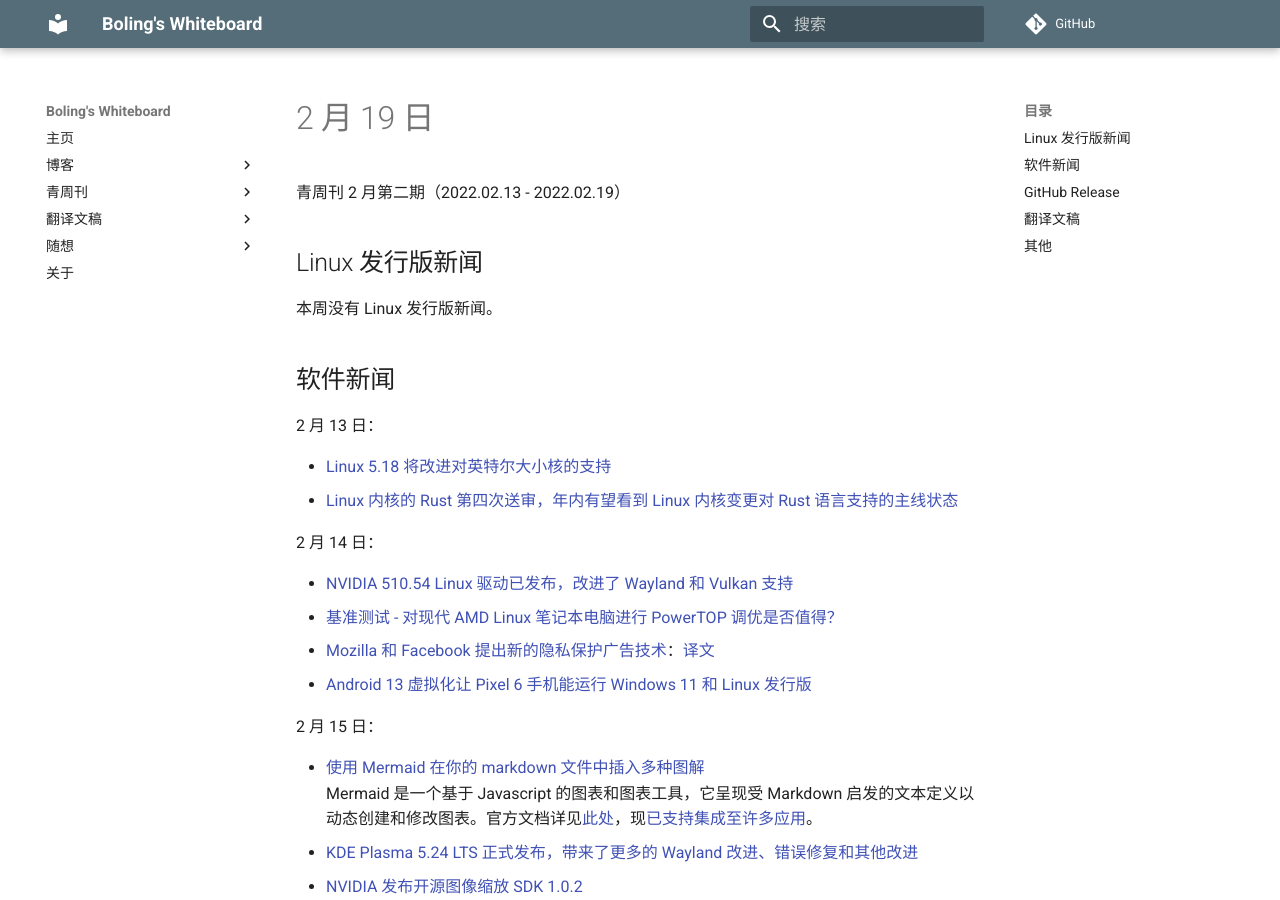
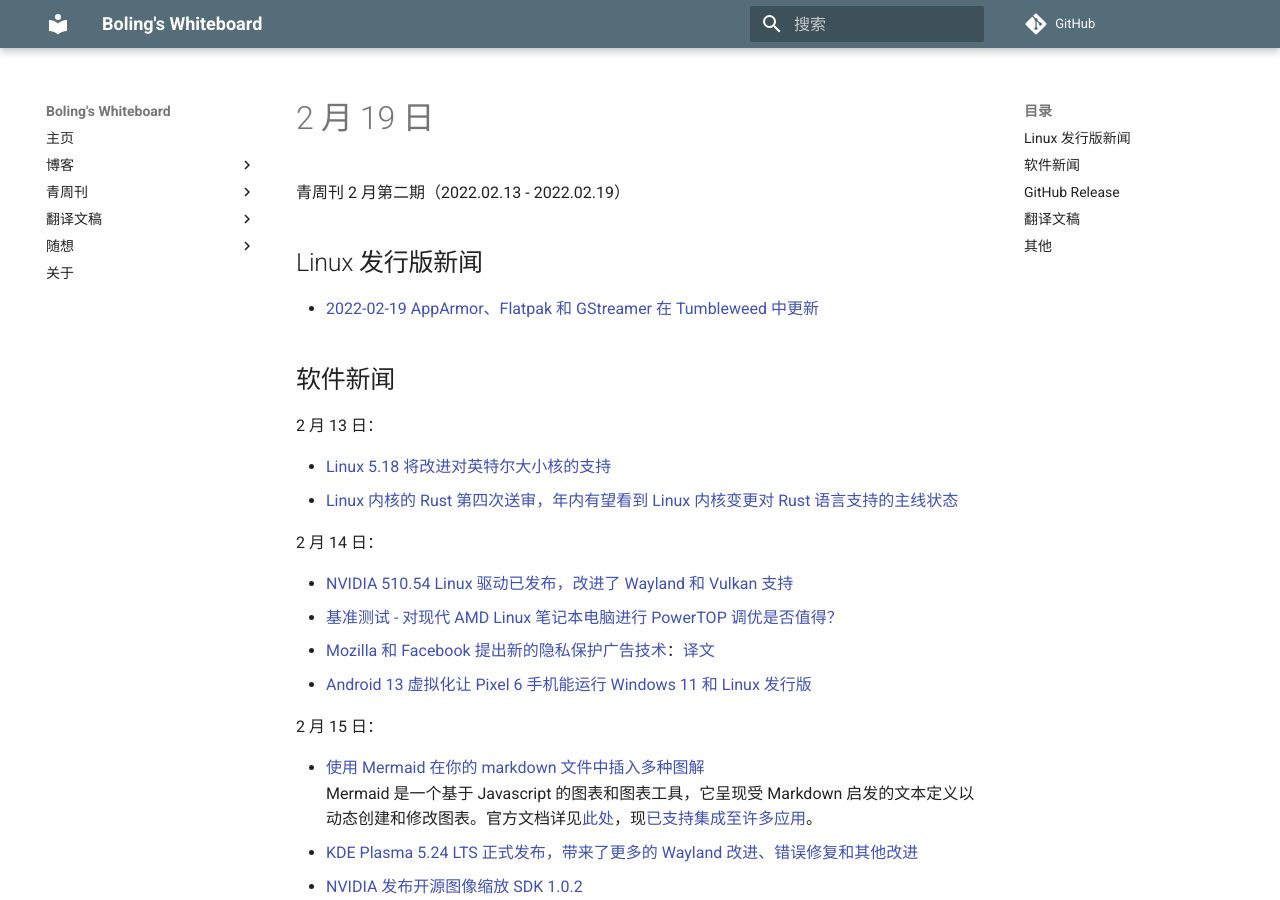
Before and after one commit to Hanjingxue-Boling/Whiteboard, an MkDocs documentation site: the page built from docs/weekly/22/02-19.md, in a window 1280 px wide and 900 px high. Built offline with MkDocs 1.6.1 and Material for MkDocs 9.7.7, drawn with Linux system fonts in a browser that asks for light colours; comment, search, counter and statistics services are not loaded.

Commit message:
add new link

```diff
--- a/docs/weekly/22/02-19.md
+++ b/docs/weekly/22/02-19.md
@@ -4,7 +4,7 @@
 
 ## Linux 发行版新闻
 
-本周没有 Linux 发行版新闻。
+- [2022-02-19 AppArmor、Flatpak 和 GStreamer 在 Tumbleweed 中更新](https://forum.suse.org.cn/t/topic/14740)
 
 ## 软件新闻
 
@@ -38,7 +38,7 @@
 
 - [XWayland 22.1 发布，新增支持 DRM Lease 和其他改进](https://www.phoronix.com/scan.php?page=news_item&px=XWayland-22.1)
     DRM 的全称是 [Direct Rendering Manager](https://en.wikipedia.org/wiki/Direct_Rendering_Manager)（直接渲染管理器）
-- [Chrome 和 Firefox 的版本号即将突破三位数]()
+- [Chrome 和 Firefox 的版本号即将突破三位数](https://www.solidot.org/story?sid=70695)
 
 2 月 18 日：
 
```
